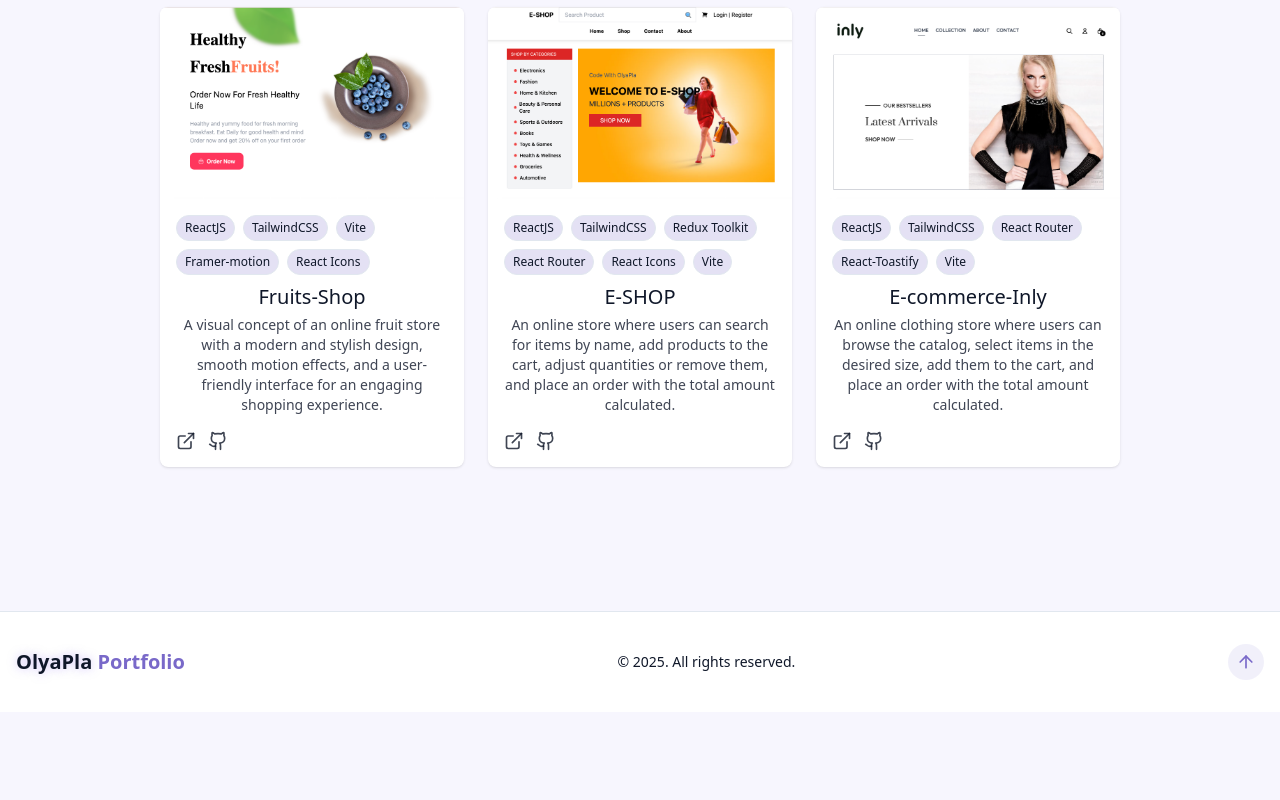
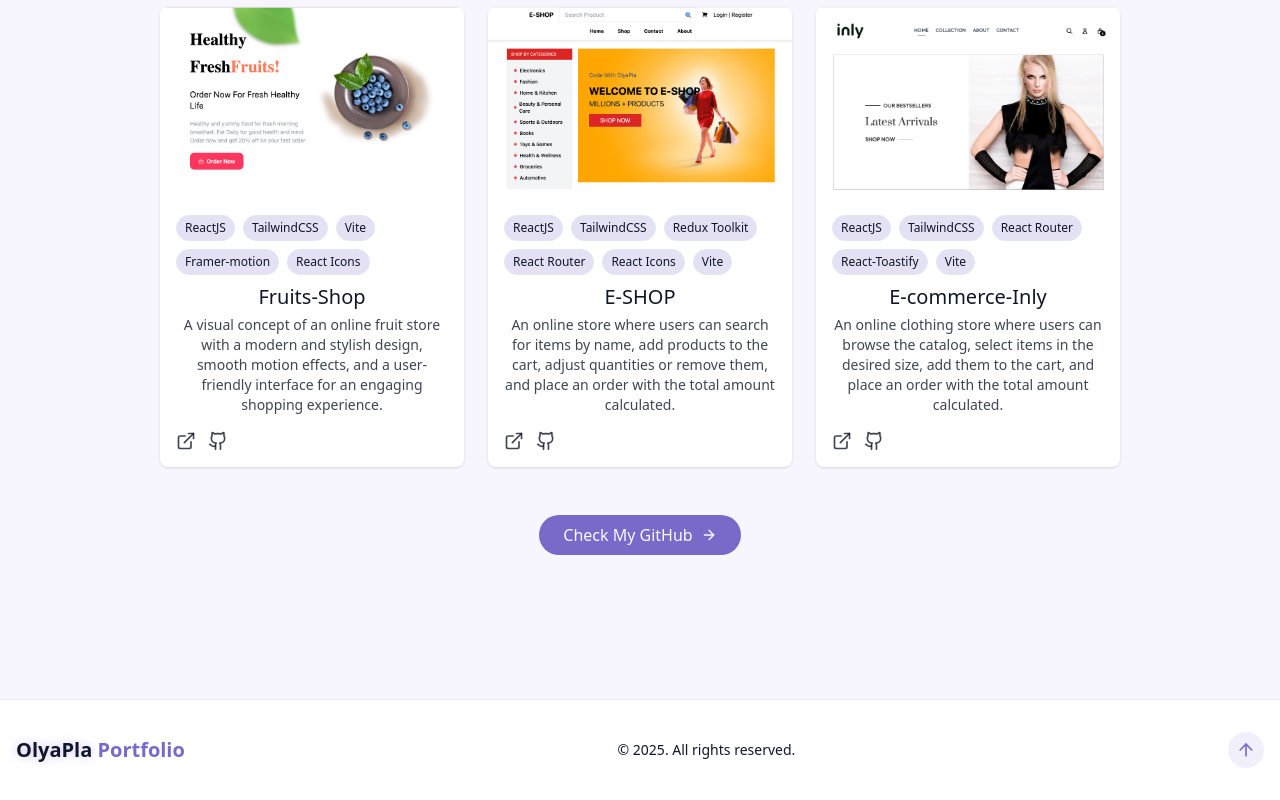
Before and after one commit to xellga-olga/Personal-Portfolio, a React (Vite) app: page / in a window 1280 px wide. Shown: the part 2683-3483 px from the top of the page. Before the commit the page ends 3395 px from the top, so only its background shows below. Built offline with nearby package versions, Linux system fonts and the light colour scheme.

Commit message:
Add GitHub button to ProjectsSection

```diff
--- a/src/components/ProjectsSection.jsx
+++ b/src/components/ProjectsSection.jsx
@@ -1,5 +1,5 @@
 import React from 'react';
-import {ExternalLink, Github} from "lucide-react";
+import {ArrowRight, ExternalLink, Github} from "lucide-react";
 
 const projects = [
   {
@@ -48,6 +48,7 @@
           I focused on making them simple, user-friendly, and practical.
         </p>
 
+        {/* project cards with tags and links */}
         <div className='grid grid-cols-1 md:grid-cols-2 lg:grid-cols-3 gap-6'>
           {projects.map((item, index) => (
             <div key={index} className='group bg-card rounded-lg overflow-hidden shadow-sm card-hover'>
@@ -93,6 +94,17 @@
           ))}
         </div>
 
+        {/*  button  */}
+        <div className='mt-12 text-center'>
+          <a
+            href='https://github.com/xellga-olga/Personal-Portfolio'
+            target='_blank'
+            className='cosmic-button w-fit flex items-center gap-2 mx-auto'>
+            Check My GitHub
+            <ArrowRight size={16}/>
+          </a>
+        </div>
+
       </div>
     </section>
   );
```
